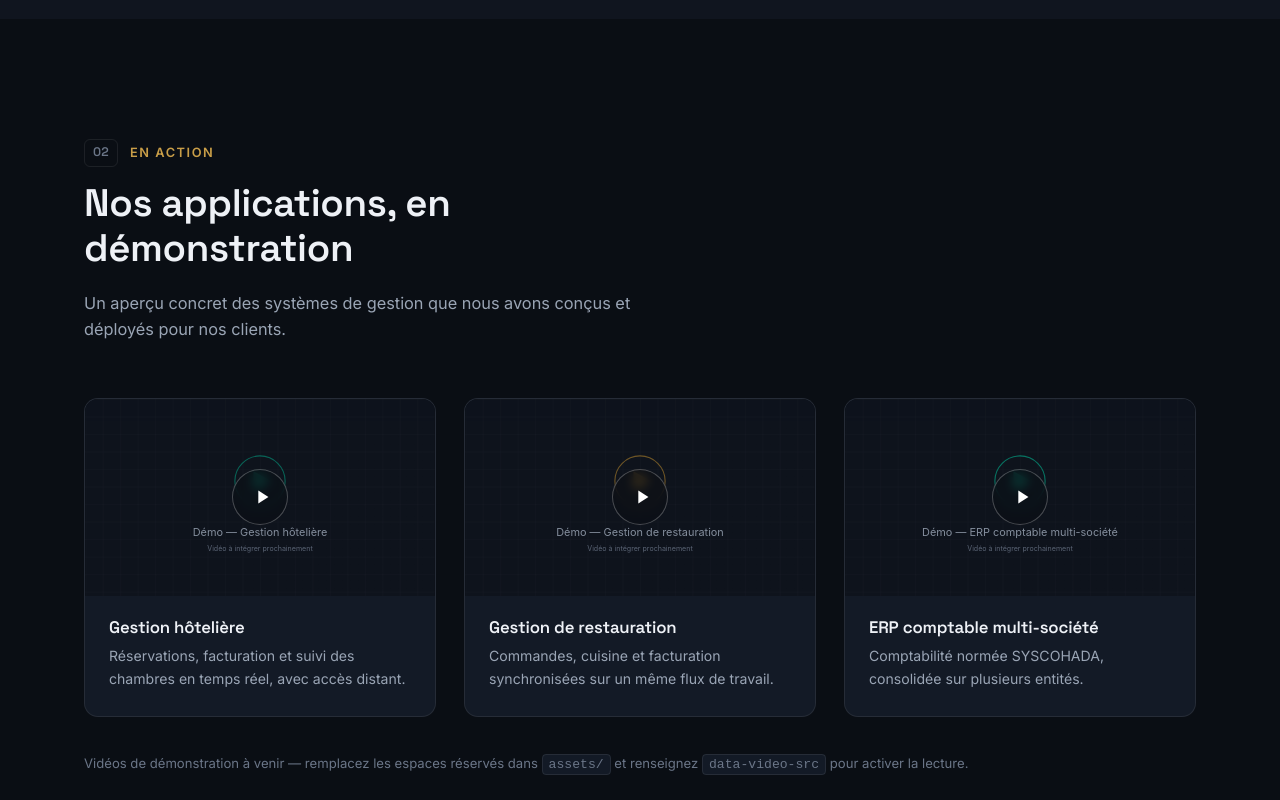
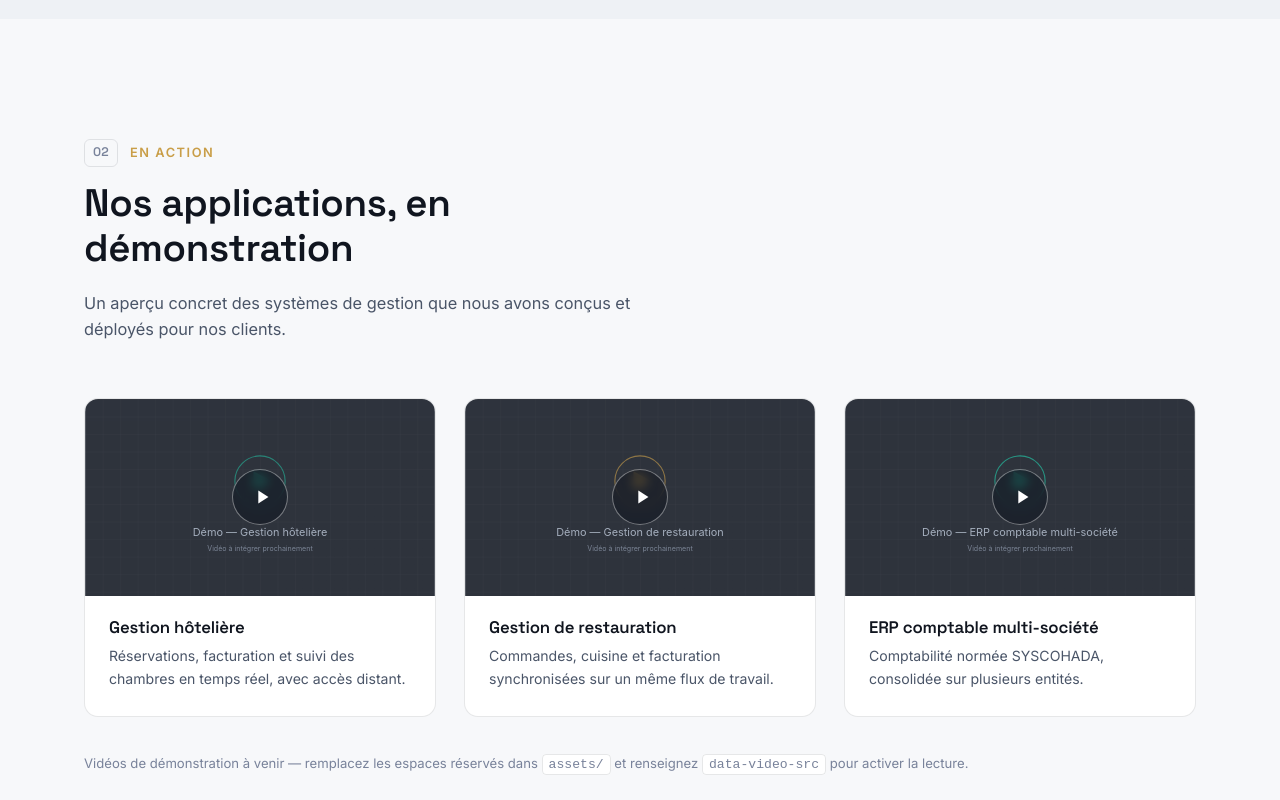
Before and after one commit to clubdesinvestisseurs4-ctrl/forgesafeandaiforafrika, a plain HTML site: page index.html in a window 1280 px wide. Shown: the part 2120-2920 px from the top of the page. Drawn offline with nearby package versions, Linux system fonts and the light colour scheme; animation ran at ten frames a second.

Commit message:
Switch site theme to light background
Co-Authored-By: Claude Sonnet 5 <noreply@anthropic.com>

```diff
--- a/css/style.css
+++ b/css/style.css
@@ -3,13 +3,13 @@
    ========================================================= */
 
 :root {
-  --bg: #0a0e14;
-  --bg-alt: #10151f;
-  --bg-card: #131a26;
-  --border: rgba(255, 255, 255, 0.08);
-  --text: #eef1f6;
-  --text-dim: #9aa5b5;
-  --text-faint: #6b7688;
+  --bg: #f7f8fa;
+  --bg-alt: #eef1f5;
+  --bg-card: #ffffff;
+  --border: rgba(13, 20, 30, 0.1);
+  --text: #10151f;
+  --text-dim: #4a5568;
+  --text-faint: #78829a;
   --accent: #e8c572;
   --accent-2: #c99e48;
   --accent-rgb: 232, 197, 114;
@@ -165,13 +165,13 @@ html.has-custom-cursor button {
   top: 0; left: 0; right: 0;
   z-index: 100;
   backdrop-filter: blur(14px) saturate(140%);
-  background: rgba(10, 14, 20, 0.65);
+  background: rgba(247, 248, 250, 0.65);
   border-bottom: 1px solid transparent;
   transition: border-color 0.3s ease, background 0.3s ease;
 }
 .site-header.scrolled {
   border-bottom-color: var(--border);
-  background: rgba(10, 14, 20, 0.85);
+  background: rgba(247, 248, 250, 0.85);
 }
 
 .header-inner {
@@ -262,8 +262,8 @@ html.has-custom-cursor button {
 .grid-lines {
   position: absolute; inset: -40px;
   background-image:
-    linear-gradient(rgba(255,255,255,0.035) 1px, transparent 1px),
-    linear-gradient(90deg, rgba(255,255,255,0.035) 1px, transparent 1px);
+    linear-gradient(rgba(16,21,31,0.06) 1px, transparent 1px),
+    linear-gradient(90deg, rgba(16,21,31,0.06) 1px, transparent 1px);
   background-size: 64px 64px;
   mask-image: radial-gradient(ellipse at center, black 0%, transparent 75%);
   transition: transform 0.2s linear;
@@ -560,7 +560,7 @@ section { position: relative; padding: 120px 0; }
 .demo-media {
   position: relative;
   aspect-ratio: 16 / 9;
-  background: #060a10;
+  background: #dfe3e9;
   overflow: hidden;
 }
 .demo-poster {
@@ -583,8 +583,8 @@ section { position: relative; padding: 120px 0; }
   transform: translate(-50%, -50%);
   width: 56px; height: 56px;
   border-radius: 50%;
-  border: 1px solid rgba(255,255,255,0.25);
-  background: rgba(10,14,20,0.6);
+  border: 1px solid rgba(255,255,255,0.4);
+  background: rgba(16,21,31,0.55);
   backdrop-filter: blur(6px);
   color: #fff;
   display: flex; align-items: center; justify-content: center;
@@ -690,7 +690,7 @@ section { position: relative; padding: 120px 0; }
 .team-photo {
   aspect-ratio: 4 / 5;
   overflow: hidden;
-  background: #060a10;
+  background: #dfe3e9;
 }
 .team-photo img {
   width: 100%; height: 100%;
@@ -836,7 +836,7 @@ section { position: relative; padding: 120px 0; }
     top: 76px; left: 0; right: 0;
     flex-direction: column;
     gap: 0;
-    background: rgba(10,14,20,0.97);
+    background: rgba(247,248,250,0.98);
     border-bottom: 1px solid var(--border);
     padding: 12px 24px 24px;
   }
```
